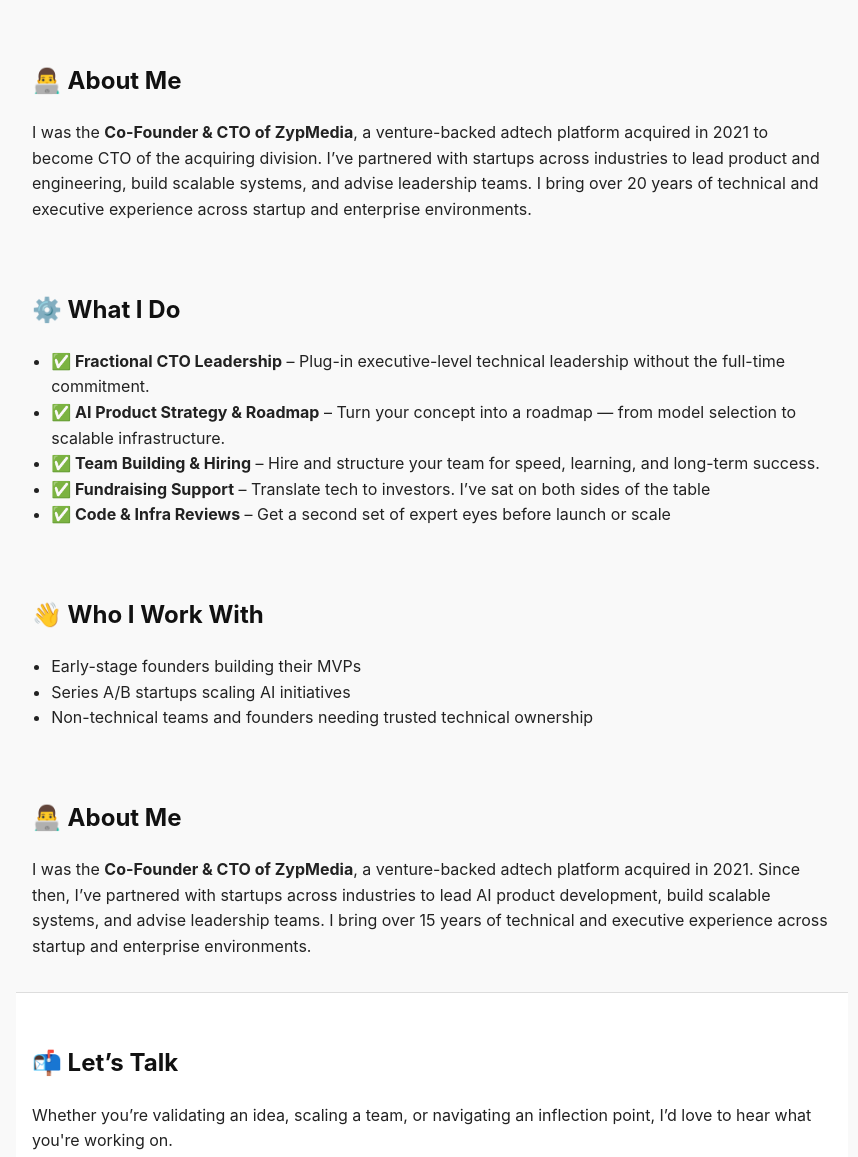
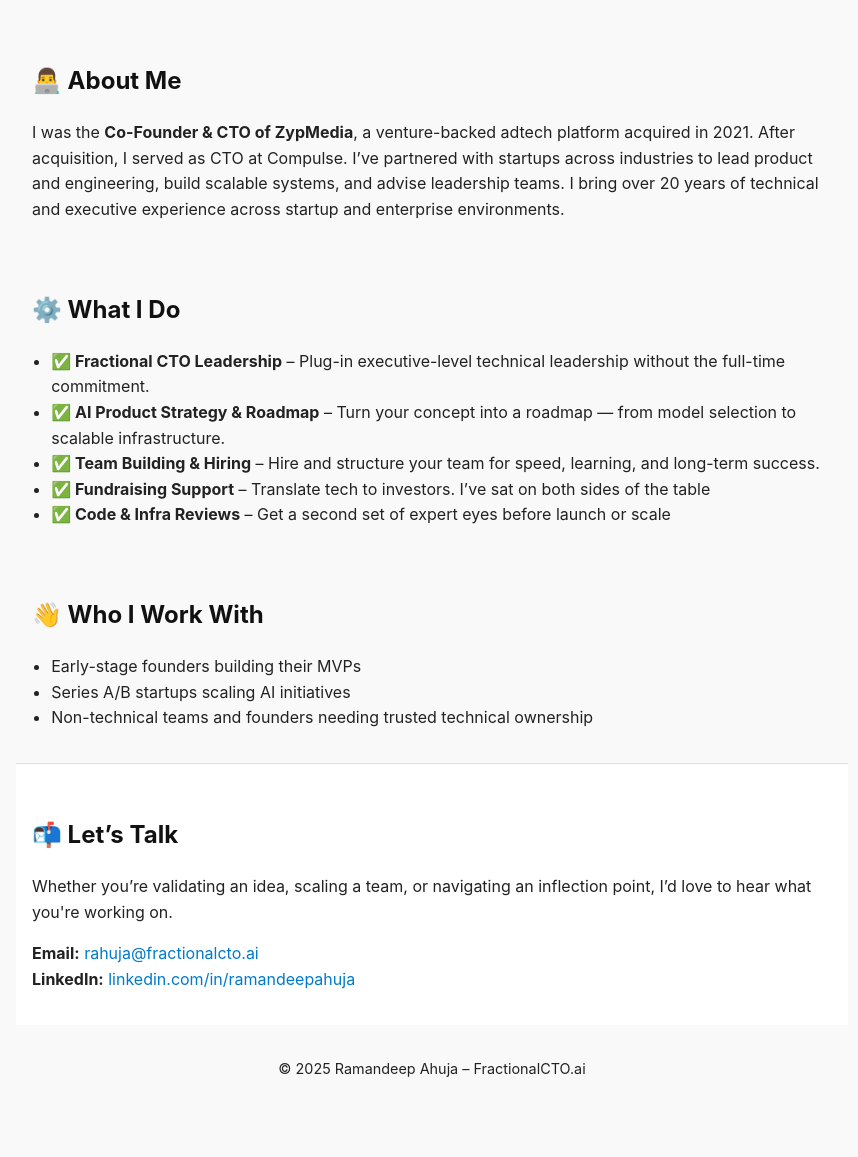
Before and after one commit to ramandeepahujasf/ramandeepahujasf.github.io, a plain HTML site: page index.html in a window 1280 px wide. Shown: the part 100-1257 px from the top of the page, without its empty margins (208-1066 px from the left). After the commit the page ends 1212 px from the top, so only its background shows below. Drawn offline with Linux system fonts and the light colour scheme.

Commit message:
Updating index.html

```diff
--- a/index.html
+++ b/index.html
@@ -45,14 +45,11 @@
 <body>
   <header>
     <h1>🧠 Fractional CTO for AI Startups</h1>
-
   </header>
-
   <section>
     <h2>👨‍💻 About Me</h2>
-    <p>I was the <strong>Co-Founder & CTO of ZypMedia</strong>, a venture-backed adtech platform acquired in 2021 to become CTO of the acquiring division. I’ve partnered with startups across industries to lead product and engineering, build scalable systems, and advise leadership teams. I bring over 20 years of technical and executive experience across startup and enterprise environments.</p>
+    <p>I was the <strong>Co-Founder & CTO of ZypMedia</strong>, a venture-backed adtech platform acquired in 2021. After acquisition, I served as CTO at Compulse. I’ve partnered with startups across industries to lead product and engineering, build scalable systems, and advise leadership teams. I bring over 20 years of technical and executive experience across startup and enterprise environments.</p>
   </section>
-
   <section>
     <h2>⚙️ What I Do</h2>
     <ul>
@@ -63,7 +60,6 @@
       <li><strong>✅ Code & Infra Reviews</strong> – Get a second set of expert eyes before launch or scale</li>
     </ul>
   </section>
-
   <section>
     <h2>👋 Who I Work With</h2>
     <ul>
@@ -72,12 +68,6 @@
       <li>Non-technical teams and founders needing trusted technical ownership</li>
     </ul>
   </section>
-
-  <section>
-    <h2>👨‍💻 About Me</h2>
-    <p>I was the <strong>Co-Founder & CTO of ZypMedia</strong>, a venture-backed adtech platform acquired in 2021. Since then, I’ve partnered with startups across industries to lead AI product development, build scalable systems, and advise leadership teams. I bring over 15 years of technical and executive experience across startup and enterprise environments.</p>
-  </section>
-
   <section class="contact">
     <h2>📬 Let’s Talk</h2>
     <p>Whether you’re validating an idea, scaling a team, or navigating an inflection point, I’d love to hear what you're working on.</p>
```
